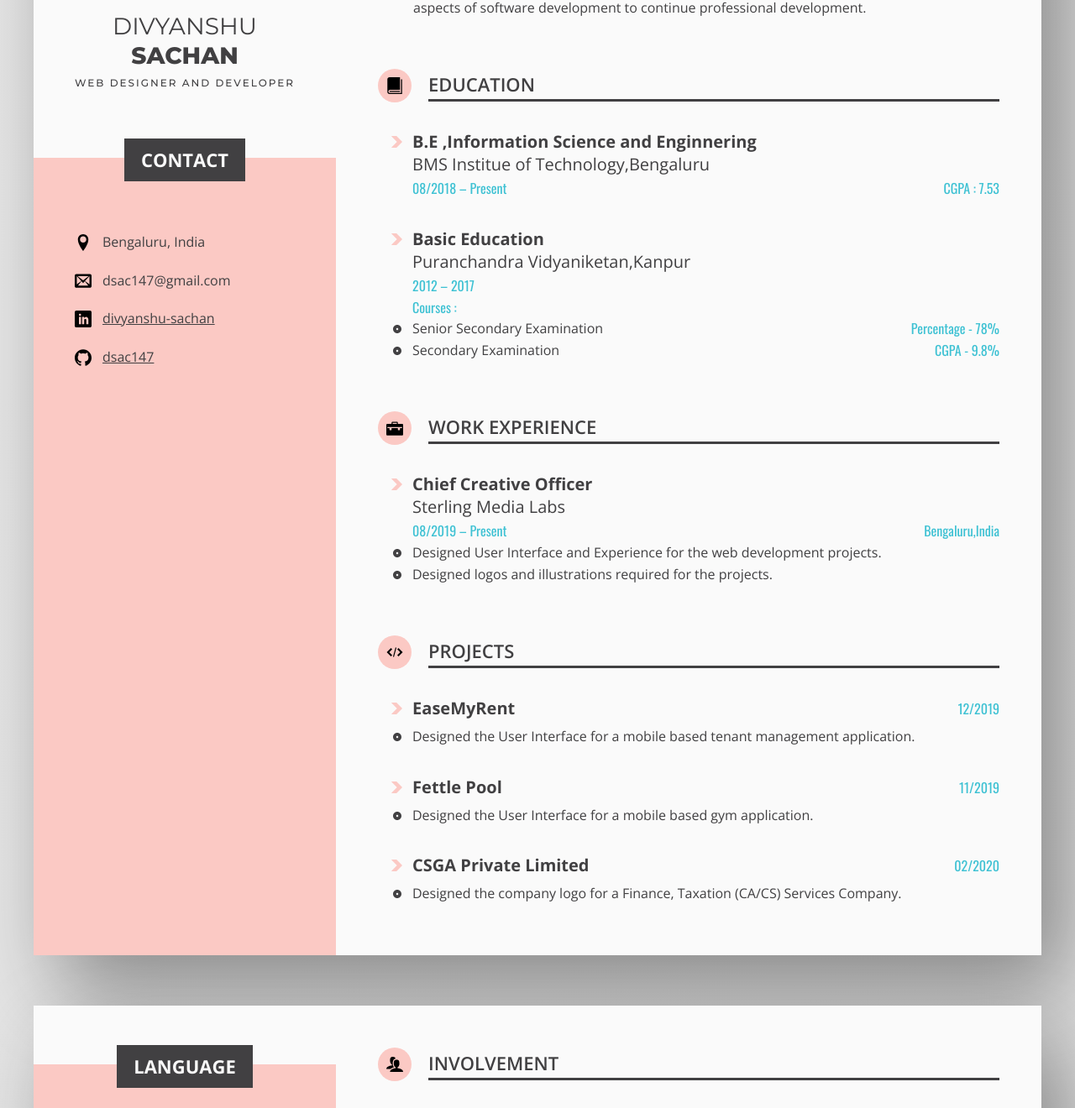
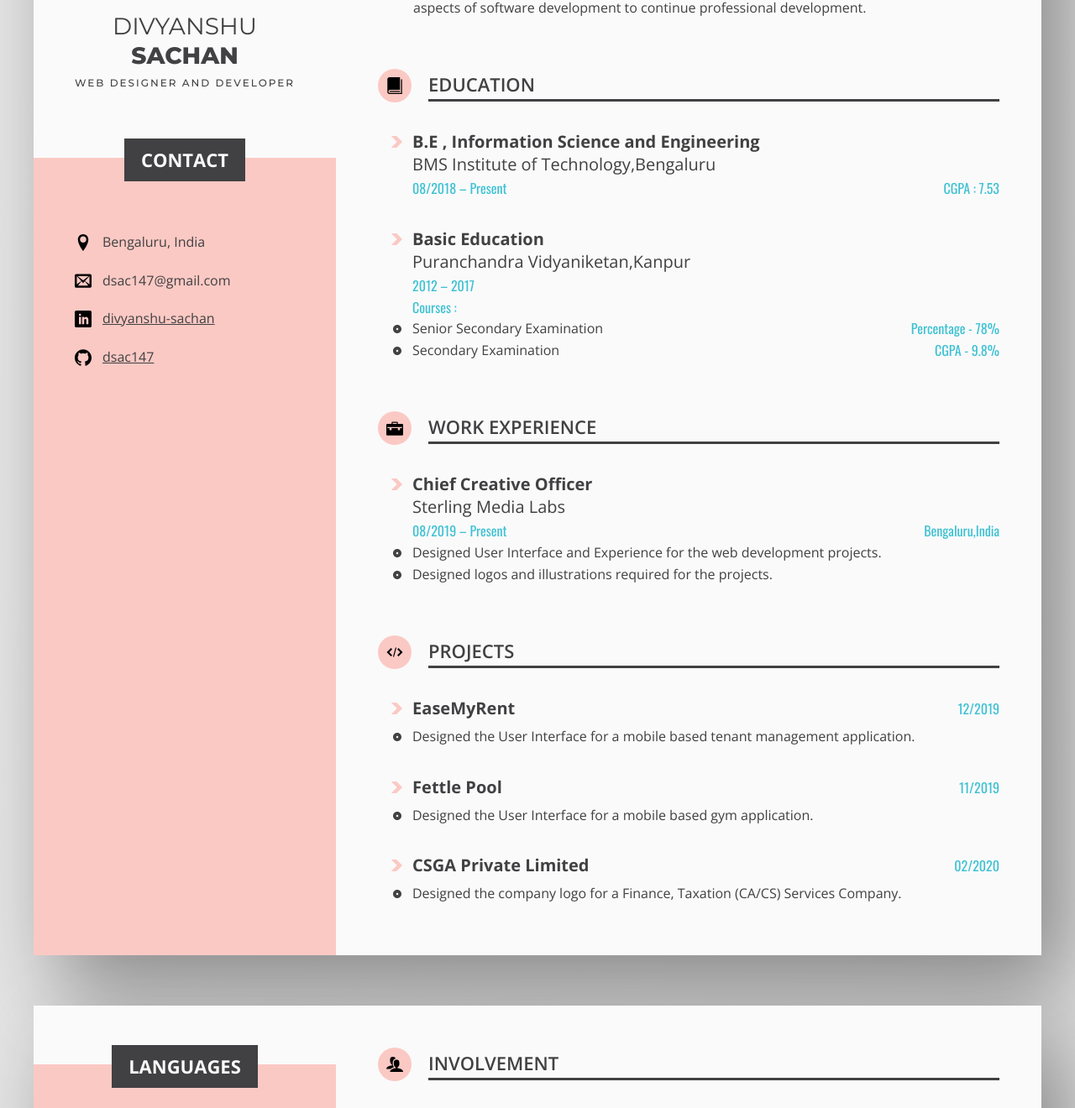
Before and after one commit to dsac147/Resume, a website: page index.html in a window 1280 px wide. Shown: the part 280-1600 px from the top of the page at 84% size. Drawn offline with nearby package versions, Linux system fonts and the light colour scheme.

Commit message:
Corrected Typos

```diff
--- a/index.html
+++ b/index.html
@@ -138,12 +138,12 @@
                             />
                         </div>
                         <div class="course__heading">
-                            B.E ,Information Science and Enginnering
+                            B.E , Information Science and Engineering
                         </div>
                     </div>
 
                     <div class="institution">
-                        BMS Institue of Technology,Bengaluru
+                        BMS Institute of Technology,Bengaluru
                     </div>
 
                     <div class="info">
@@ -428,7 +428,7 @@
                 <div class="language__box">
                     <div class="side-heading-box">
                         <div class="side-heading-text">
-                            LANGUAGE
+                            LANGUAGES
                         </div>
                     </div>
                     <div class="misc__box">
```
